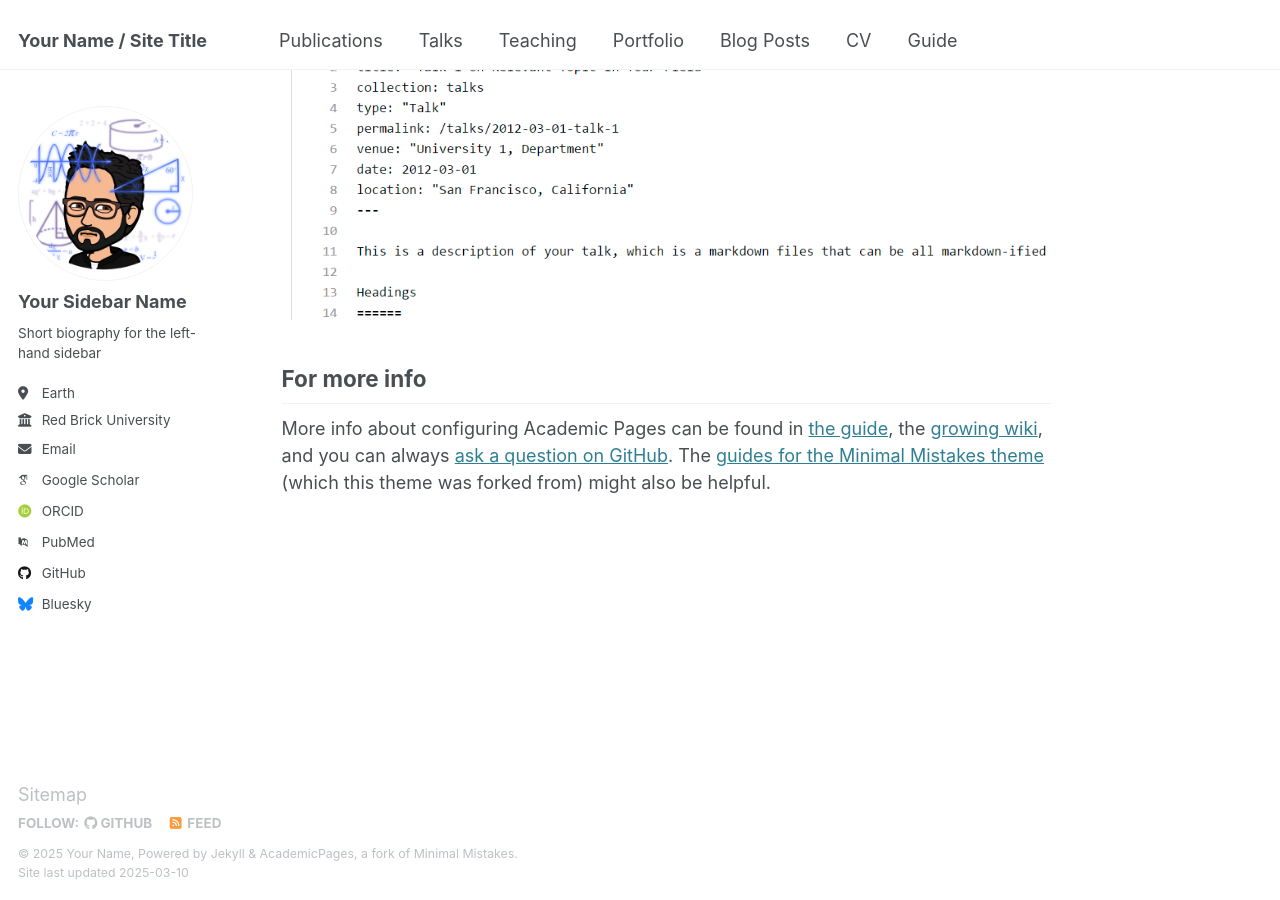
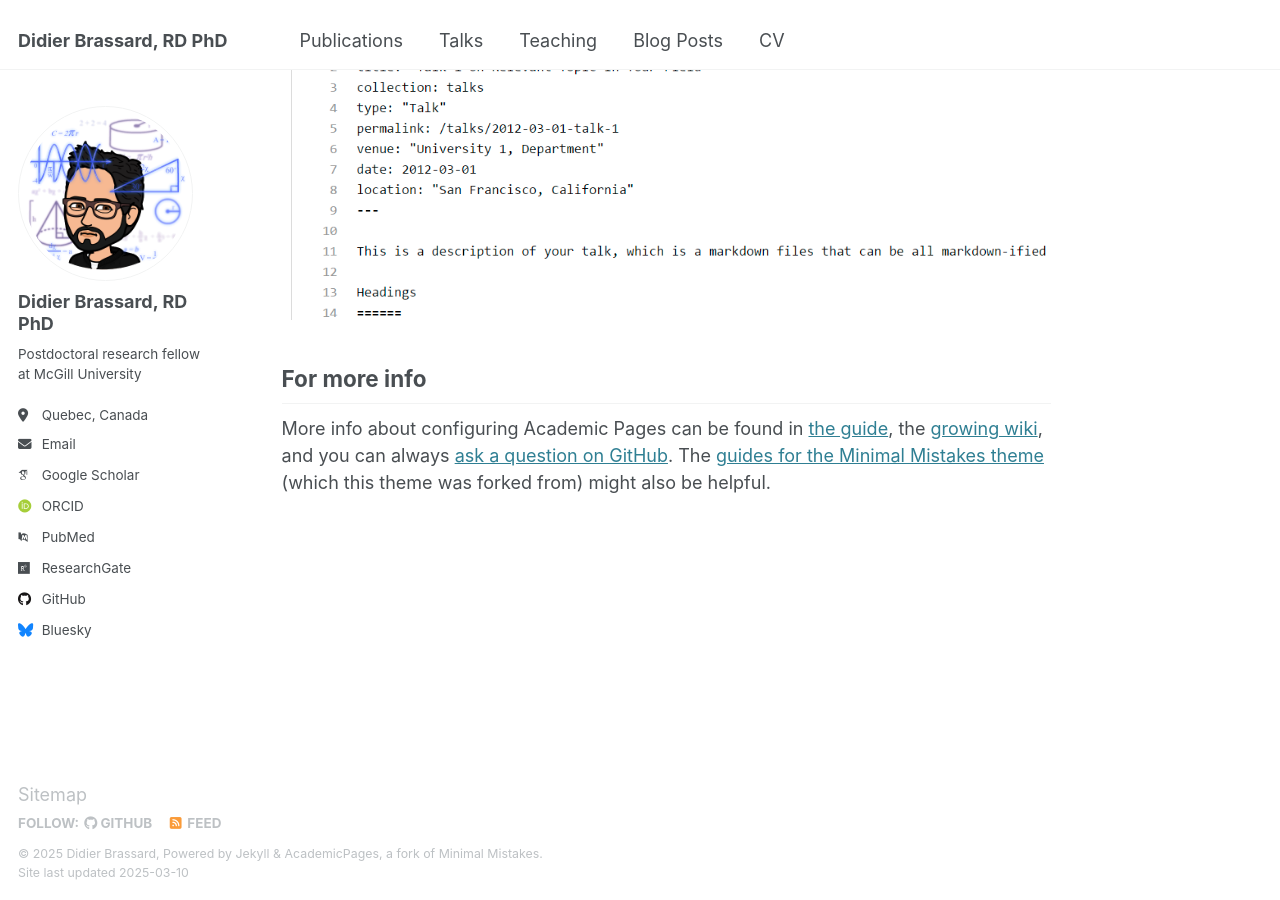
Before and after one commit to didierbrassard/didierbrassard.github.io, a Jekyll site: the page built from _pages/about.md, in a window 1280 px wide and 900 px high, scrolled down 2642 px. Built offline with Jekyll 4.4.1, drawn with Linux system fonts in a browser that asks for light colours; some web fonts are replaced.

Commit message:
main-config
+config update
+navigation update
+gitignore

```diff
--- a/_config.yml
+++ b/_config.yml
@@ -9,13 +9,13 @@
 # Basic Site Settings
 locale                   : "en-US"
 site_theme               : "default"
-title                    : "Your Name / Site Title"
+title                    : "Didier Brassard, RD PhD"
 title_separator          : "-"
-name                     : &name "Your Name"
-description              : &description "personal description"
-url                      : https://academicpages.github.io # the base hostname & protocol for your site e.g. "https://[your GitHub username].github.io"
+name                     : &name "Didier Brassard"
+description              : &description "Postdoctoral research fellow at McGill University"
+url                      : https://didierbrassard.github.io # the base hostname & protocol for your site e.g. "https://[your GitHub username].github.io"
 baseurl                  : "" # the subpath of your site, e.g. "/blog"
-repository               : "academicpages/academicpages.github.io"
+repository               : "didierbrassard.github.io"
 
 # Site Author - The following control what appear as part of the author content on the side bar.
 #               If a field is blank the icon and link will not appear, otherwise it will be shown.
@@ -23,34 +23,34 @@ repository               : "academicpages/academicpages.github.io"
 author:
   # Biographic information
   avatar           : "profile.png"
-  name             : "Your Sidebar Name"
+  name             : "Didier Brassard, RD PhD"
   pronouns         : # example: "she/her"
-  bio              : "Short biography for the left-hand sidebar"
-  location         : "Earth"
-  employer         : "Red Brick University"
+  bio              : "Postdoctoral research fellow at McGill University"
+  location         : "Quebec, Canada"
+  employer         :
   uri              : # URL
-  email            : "none@example.org"
+  email            : "didier.brassard@mcgill.ca"
 
   # Academic websites
   arxiv            : # URL - Update with the correct link to your profile
-  googlescholar    : "https://scholar.google.com/citations?user=PS_CX0AAAAAJ"
+  googlescholar    : "https://scholar.google.com/citations?user=5D57MR8AAAAJ&hl=en"
   impactstory      : # URL
-  orcid            : "http://orcid.org/yourorcidurl"
+  orcid            : "http://orcid.org/0000-0002-7064-3066"
   semantic         : # URL
-  pubmed           : "https://www.ncbi.nlm.nih.gov/pubmed/?term=john+snow"
-  researchgate     : # URL
+  pubmed           : "https://pubmed.ncbi.nlm.nih.gov/?term=brassard%2C+didier%5Bauthor%5D&sort=date"
+  researchgate     : "https://www.researchgate.net/profile/Didier-Brassard"
   scopus           : # URL
 
   # Repositories and software development
   bitbucket        : # Username - Update with your username on the site
   codepen          : # Username
   dribbble         : # Username
-  github           : "academicpages"
+  github           : "didierbrassard"
   kaggle           : # Username
   stackoverflow    : # User number or user number and name (i.e., use "1" or "1/jeff-atwood")
 
   # Social media
-  bluesky          : "bsky.app" # Replace this with you Bluesky username
+  bluesky          : "didierbrassard.bsky.social" # Replace this with you Bluesky username
   facebook         : # Username
   flickr           : # Username
   foursquare       : # Username
--- a/_data/navigation.yml
+++ b/_data/navigation.yml
@@ -14,14 +14,8 @@ main:
   - title: "Teaching"
     url: /teaching/
 
-  - title: "Portfolio"
-    url: /portfolio/
-
   - title: "Blog Posts"
     url: /year-archive/
 
   - title: "CV"
     url: /cv/
-
-  - title: "Guide"
-    url: /markdown/
```
Also changed, not shown: 1 other file.
